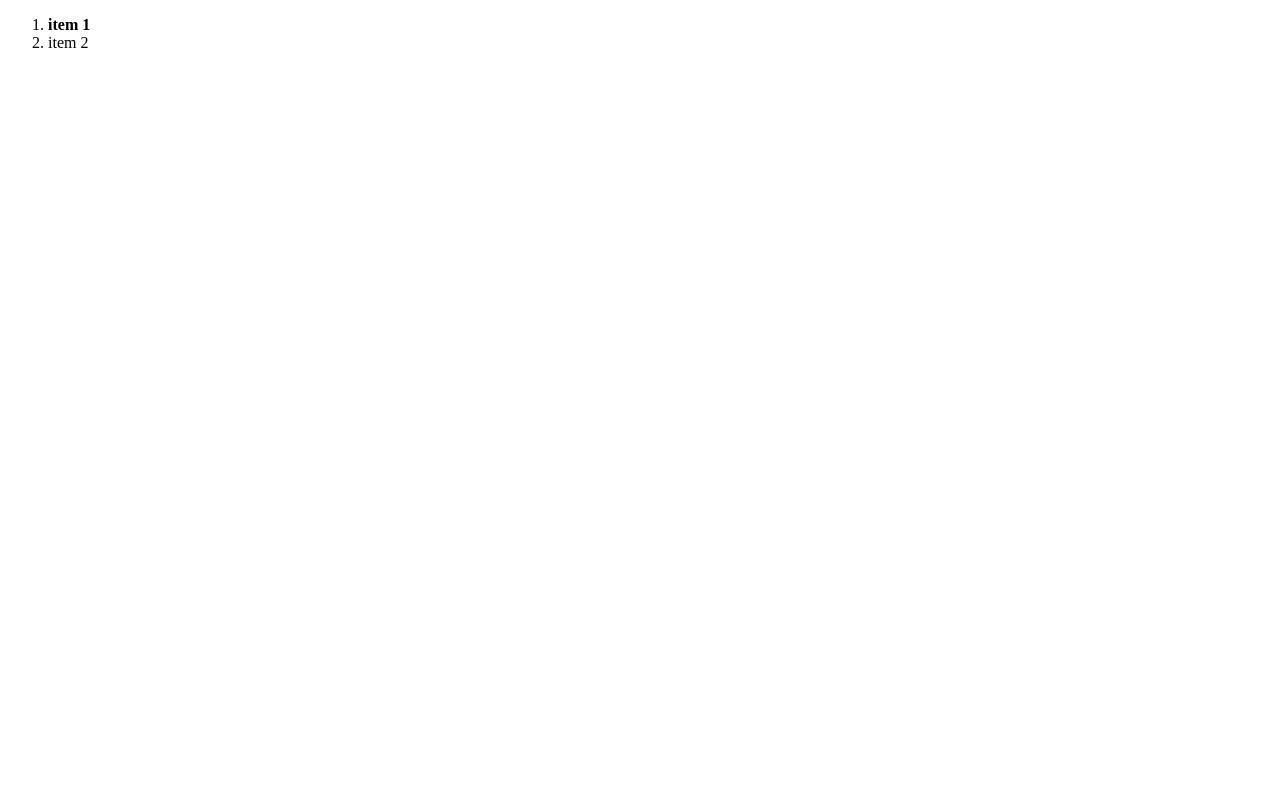
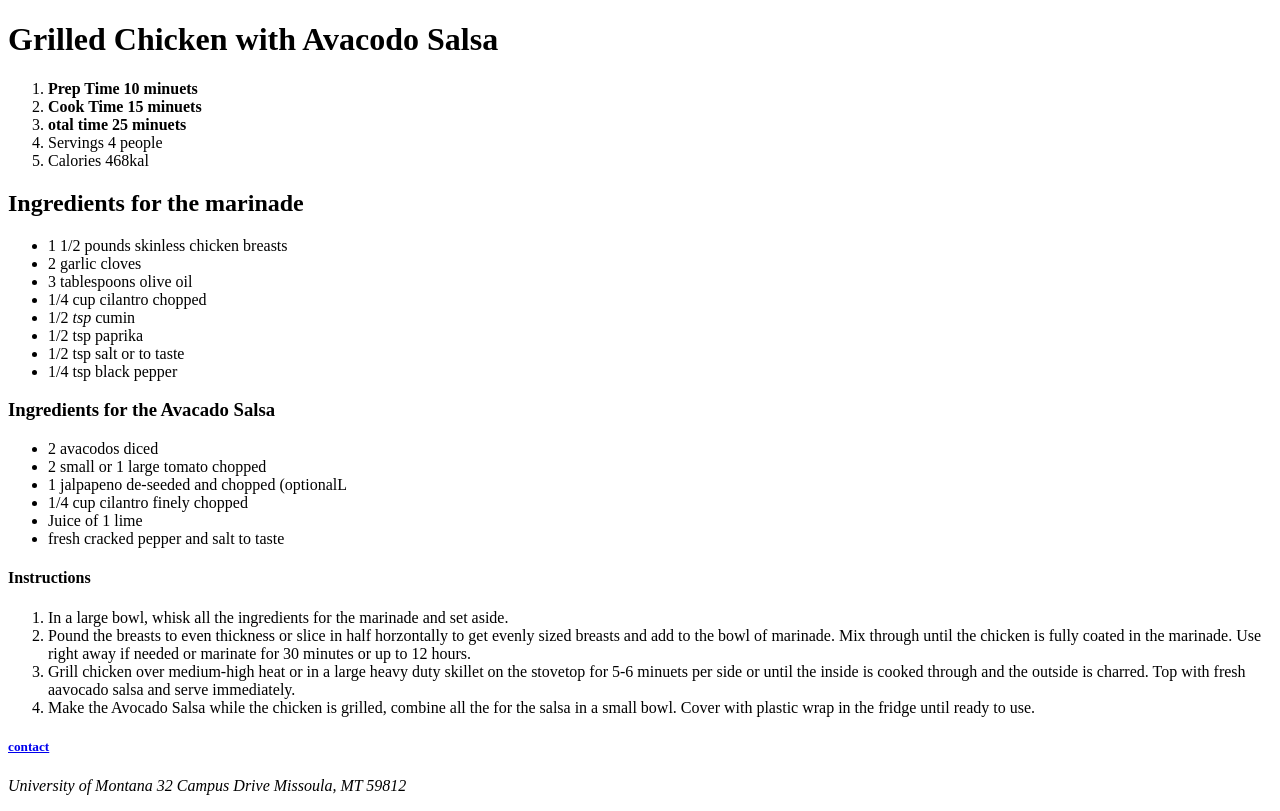
Before and after one commit to cheryllehman/web-dev-homework, a plain HTML site: page assignment-05/index.html in a window 1280 px wide. Drawn offline with Linux system fonts and the light colour scheme.

Commit message:
added assignment-05

```diff
--- a/assignment-05/index.html
+++ b/assignment-05/index.html
@@ -1,14 +1,68 @@
 <!DOCTYPE html>
 <html>
-  <head>
-    <title></title>
+<meta charset="UTF-8">
+    <meta name="description" content="this is assignment-05">
+    <meta name="author" content="Cheryl Lehman">
+    <meta name="viewport" content="width=device-width, initial-scale=1.0">
+    <title>Grilled Chicken with Avacodo Salsa</title>
   </head>
 
   <body>
+
+    <h1>Grilled Chicken with Avacodo Salsa</h1>
     <ol>
-      <li><b>item 1</b></li>
-      <li>item 2</li>
-      </ol>
+      <li><b>Prep Time 10 minuets</b></li>
+      <li><b>Cook Time 15 minuets</b></li>
+      <li><b>otal time 25 minuets</b></li>
 
-    </body>
+      <li>Servings 4 people</li>
+      <li>Calories 468kal</li>
+    </ol>
+
+    <h2>Ingredients for the marinade</h2>
+    <ul>
+      <li>1 1/2 pounds skinless chicken breasts</li>
+      <li>2 garlic cloves</li>
+      <li>3 tablespoons olive oil</li>
+      <li>1/4 cup cilantro chopped</li>
+      <li>1/2 <dfn>tsp</dfn> cumin</li>
+      <li>1/2 tsp paprika</li>
+      <li>1/2 tsp salt or to taste</li>
+      <li>1/4 tsp black pepper</li>
+    </ul>
+
+    <h3>Ingredients for the Avacado Salsa</h3>
+    <ul>
+      <li>2 avacodos diced</li>
+      <li>2 small or 1 large tomato chopped</li>
+      <li>1 jalpapeno de-seeded and chopped (optionalL</li>
+      <li>1/4 cup cilantro finely chopped</li>
+      <li>Juice of 1 lime</li>
+      <li>fresh cracked pepper and salt to taste</li>
+    </ul>
+
+    <h4>Instructions</h4>
+    <ol>
+      <li>In a large bowl, whisk all the ingredients for the marinade and set aside.</li>
+      <li>Pound the breasts to even thickness or slice in half horzontally to get evenly
+        sized breasts and add to the bowl of marinade. Mix through until the chicken is fully
+        coated in the marinade. Use right away if needed or marinate for 30 minutes or up to
+        12 hours.</li>
+        <li>Grill chicken over medium-high heat or in a large heavy duty skillet on the
+          stovetop for 5-6 minuets per side or until the inside is cooked through and the
+          outside is charred. Top with fresh aavocado salsa and serve immediately.</li>
+          <li>Make the Avocado Salsa while the chicken is grilled, combine all the
+             for the salsa in a small bowl. Cover with plastic wrap in the fridge until
+             ready to use.</li>
+           </ol>
+
+            <a href=https://gimmedelicious.com/grilled-avocado-chicken/</a>
+
+<h5>contact</h5>
+<a href="mail to:cheryllehman@umontana.edu"></a>
+<address>
+  <p>University of Montana 32 Campus Drive Missoula, MT 59812</p>
+</address>
+<!-- This looks Yummy! -->
+  </body>
 </html>
```
Also changed, not shown: assignment-05/images/screen shot.png (added), 1 other file.
